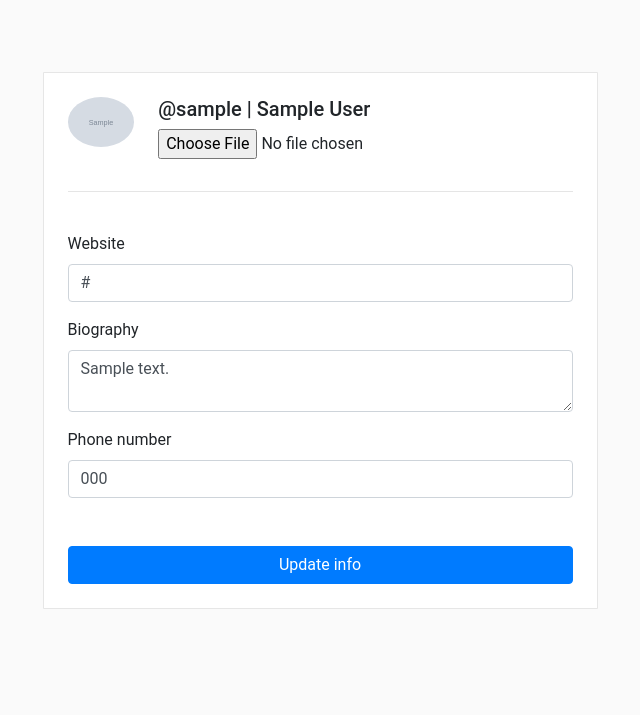
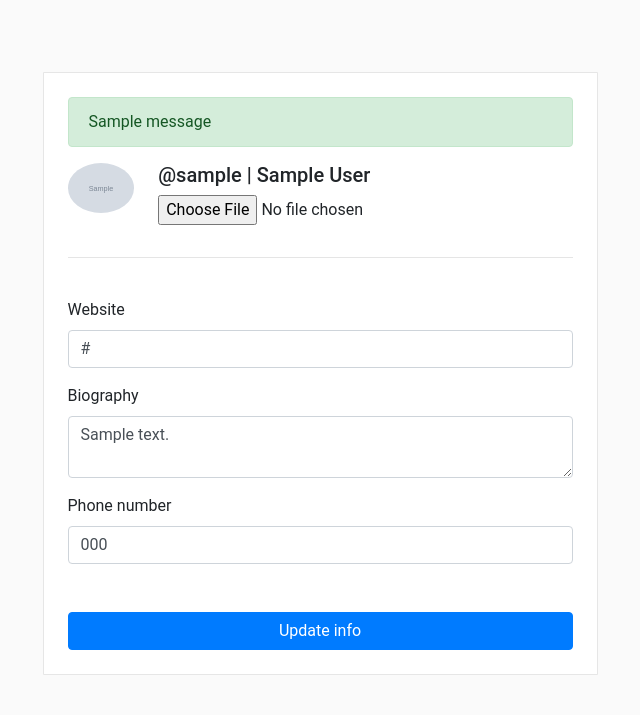
Before and after one commit to Steven2128/Python, a Django app: page /users/me/profile/ in a window 1280 px wide. Shown: the part 72-787 px from the top of the page, without its empty margins (320-960 px from the left). Run offline with Django 3.2, Linux system fonts and the light colour scheme; a user stored in the database is signed in; tables that the repository leaves empty hold one stand-in row (values such as "Sample post"); grey boxes marked "Sample" are stand-in pictures; one stand-in notice (Sample message) is shown; some libraries are stand-ins or nearby versions.

Commit message:
Se agrego un mensaje de exito

```diff
--- a/Proyectos/platzigram/templates/users/update_profile.html
+++ b/Proyectos/platzigram/templates/users/update_profile.html
@@ -14,7 +14,9 @@
 
             <form action="{% url 'update_profile' %}" method="POST" enctype="multipart/form-data">
                 {% csrf_token %}
-
+                {% for message in messages %}
+                    <p class="alert alert-success">{{ message }}</p>
+                {% endfor %}
                 <div class="media">
                     {% if profile.picture %}
                         <img src="{{ profile.picture.url }}" class="rounded-circle" height="50" />
@@ -27,6 +29,9 @@
                         <p class="ml-4"><input type="file" name="picture"></p>
                     </div>
                 </div>
+                {% for error in form.picture.errors %}
+                    <div class="alert alert-danger">{{ error }}</div>
+                {% endfor %}
                 <hr><br>
 
                 <div class="form-group">
```
